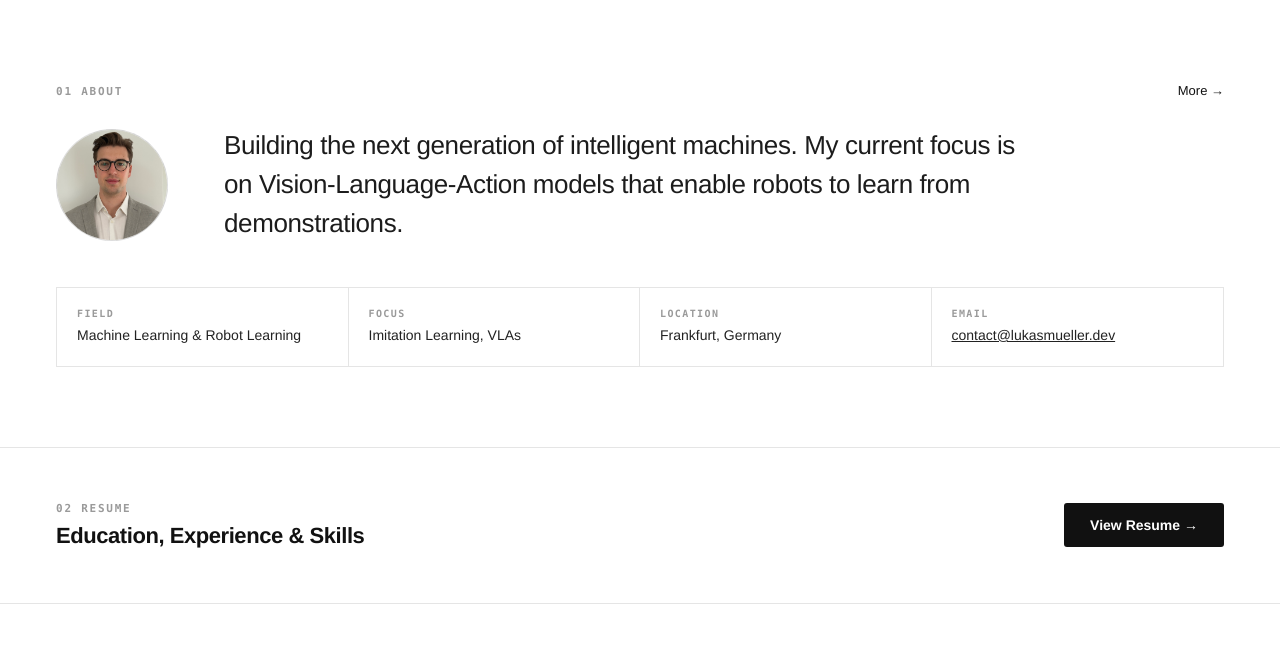
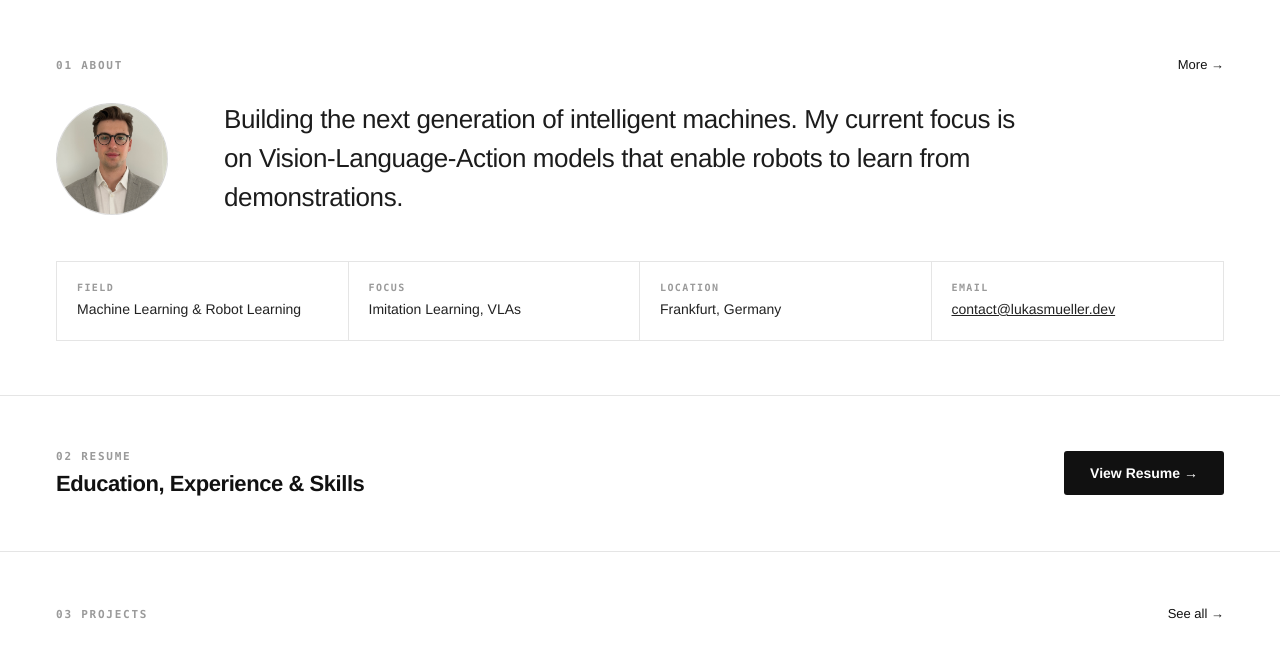
Before and after one commit to lbm2001/portfolio-site, a Next.js app: page / in a window 1280 px wide. Shown: the part 908-1556 px from the top of the page. Built offline with nearby package versions, Linux system fonts and the light colour scheme.

Commit message:
fix: padding on main page

```diff
--- a/app/globals.css
+++ b/app/globals.css
@@ -538,7 +538,7 @@ a {
 
 /* ---- Sections ---- */
 .section {
-  padding: 80px 56px;
+  padding: 54px 56px;
   border-bottom: 1px solid var(--border);
 }
 .label-mono {
```
